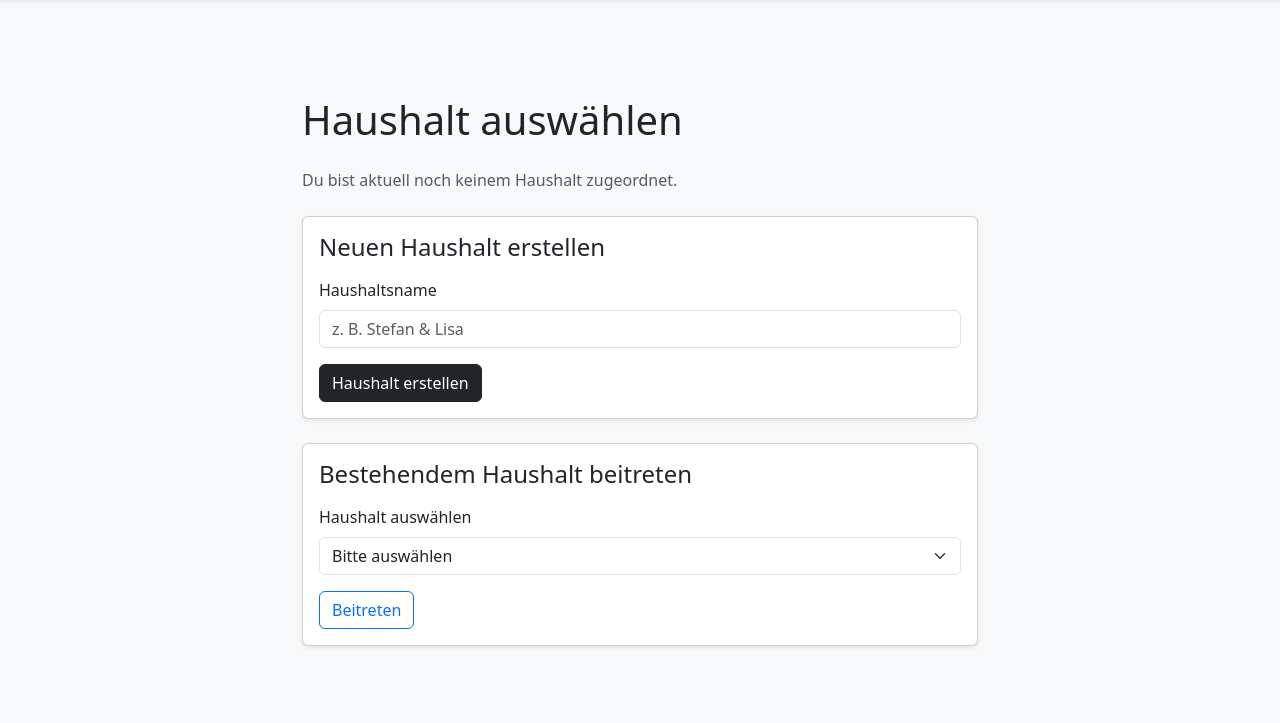
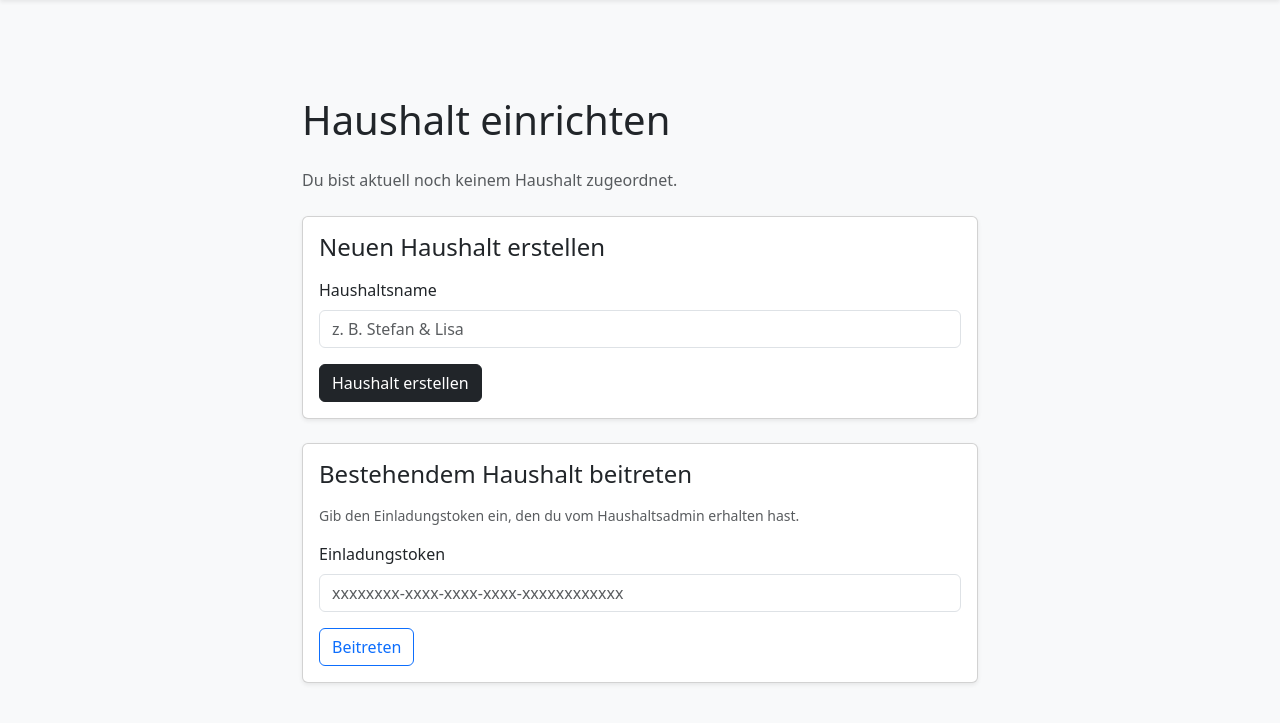
Before and after one commit to codi-wan-hash/Wochi, a Django app: page /households/choose/ in a window 1280 px wide. Shown: the part 56-779 px from the top of the page. Run offline with Django 5.2, Linux system fonts and the light colour scheme; the visitor is signed in with stand-in values (Sample User, id 1); data that the repository does not hold is empty; parts of the project's set-up code (start-up, migrations or seed data) failed here and were passed over.

Commit message:
fix household join: require invite token, remove open household listing
Web join now validates invite_token like the API — no more joining by ID.
Token shown on home dashboard for easy sharing.

Co-Authored-By: Claude Sonnet 4.6 <noreply@anthropic.com>

```diff
--- a/households/views.py
+++ b/households/views.py
@@ -8,25 +8,28 @@ def choose_household(request):
     if request.user.households.exists():
         return redirect("task_list")
 
-    households = Household.objects.all()
+    error = None
 
     if request.method == "POST":
         action = request.POST.get("action")
 
         if action == "create":
-            name = request.POST.get("name")
+            name = request.POST.get("name", "").strip()
             if name:
                 household = Household.objects.create(name=name)
                 household.members.add(request.user)
                 return redirect("task_list")
 
         elif action == "join":
-            household_id = request.POST.get("household_id")
-            if household_id:
-                household = get_object_or_404(Household, id=household_id)
-                household.members.add(request.user)
-                return redirect("task_list")
+            token = request.POST.get("invite_token", "").strip()
+            if token:
+                try:
+                    household = Household.objects.get(invite_token=token)
+                    household.members.add(request.user)
+                    return redirect("task_list")
+                except Household.DoesNotExist:
+                    error = "Ungültiger Einladungstoken."
+            else:
+                error = "Bitte einen Einladungstoken eingeben."
 
-    return render(request, "households/choose_household.html", {
-        "households": households,
-    })
+    return render(request, "households/choose_household.html", {"error": error})
--- a/templates/home.html
+++ b/templates/home.html
@@ -10,6 +10,9 @@
     {% if household %}
         <p class="text-muted">
             Aktiver Haushalt: <strong>{{ household.name }}</strong>
+            &nbsp;·&nbsp;
+            <span class="text-muted small">Einladungstoken:</span>
+            <code class="user-select-all small">{{ household.invite_token }}</code>
         </p>
     {% else %}
         <div class="alert alert-warning">
--- a/templates/households/choose_household.html
+++ b/templates/households/choose_household.html
@@ -2,10 +2,14 @@
 
 {% block content %}
 <div class="container mt-5" style="max-width: 700px;">
-    <h1 class="mb-4">Haushalt auswählen</h1>
+    <h1 class="mb-4">Haushalt einrichten</h1>
     <p class="text-muted mb-4">
         Du bist aktuell noch keinem Haushalt zugeordnet.
     </p>
+
+    {% if error %}
+        <div class="alert alert-danger">{{ error }}</div>
+    {% endif %}
 
     <div class="card mb-4 shadow-sm">
         <div class="card-body">
@@ -13,12 +17,10 @@
             <form method="post">
                 {% csrf_token %}
                 <input type="hidden" name="action" value="create">
-
                 <div class="mb-3">
                     <label class="form-label">Haushaltsname</label>
                     <input type="text" name="name" class="form-control" placeholder="z. B. Stefan & Lisa" required>
                 </div>
-
                 <button type="submit" class="btn btn-dark">Haushalt erstellen</button>
             </form>
         </div>
@@ -27,20 +29,16 @@
     <div class="card shadow-sm">
         <div class="card-body">
             <h4 class="mb-3">Bestehendem Haushalt beitreten</h4>
+            <p class="text-muted small">Gib den Einladungstoken ein, den du vom Haushaltsadmin erhalten hast.</p>
             <form method="post">
                 {% csrf_token %}
                 <input type="hidden" name="action" value="join">
-
                 <div class="mb-3">
-                    <label class="form-label">Haushalt auswählen</label>
-                    <select name="household_id" class="form-select" required>
-                        <option value="">Bitte auswählen</option>
-                        {% for household in households %}
-                            <option value="{{ household.id }}">{{ household.name }}</option>
-                        {% endfor %}
-                    </select>
+                    <label class="form-label">Einladungstoken</label>
+                    <input type="text" name="invite_token" class="form-control"
+                           placeholder="xxxxxxxx-xxxx-xxxx-xxxx-xxxxxxxxxxxx"
+                           autocomplete="off" autocapitalize="none" required>
                 </div>
-
                 <button type="submit" class="btn btn-outline-primary">Beitreten</button>
             </form>
         </div>
```
